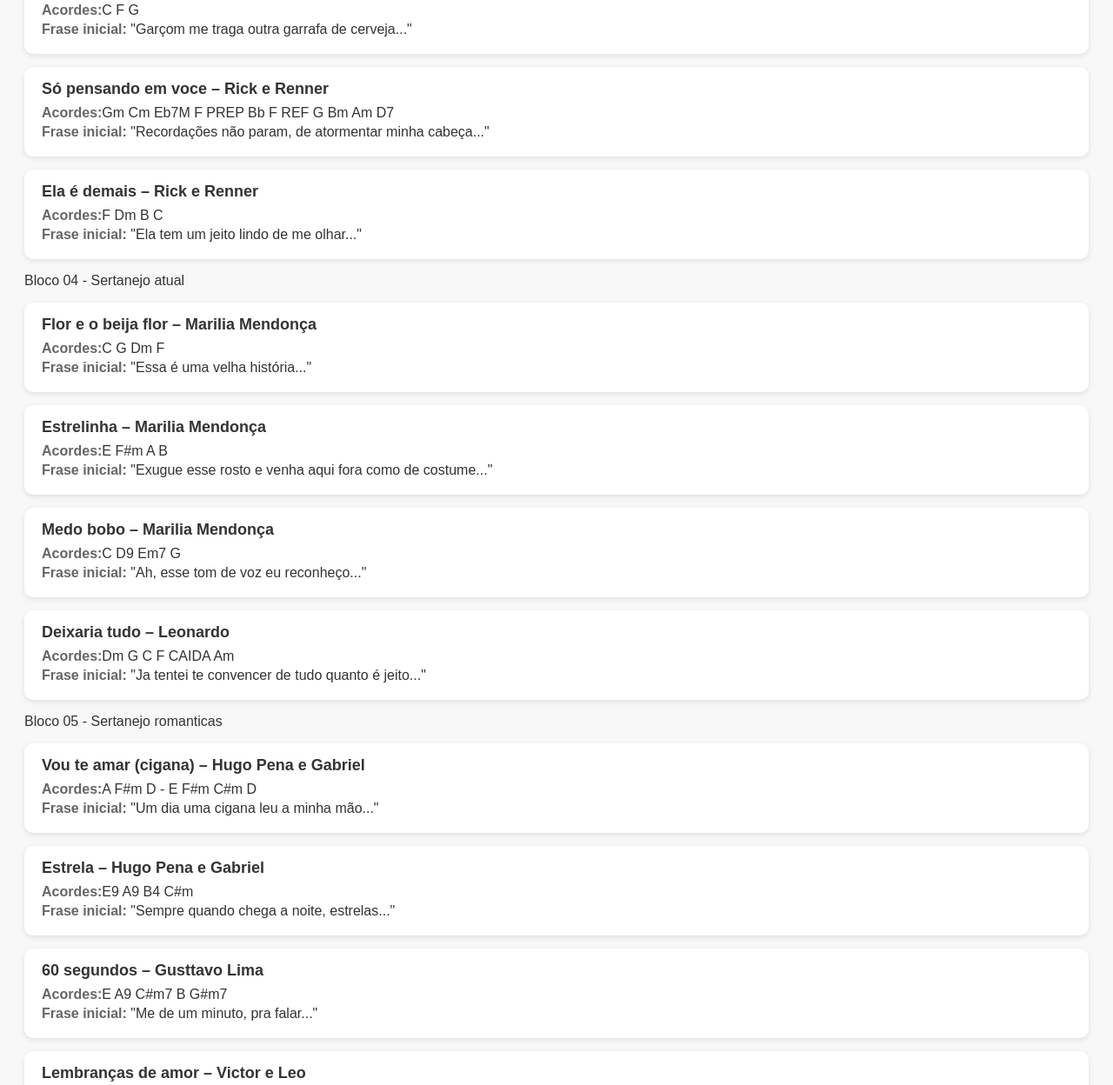
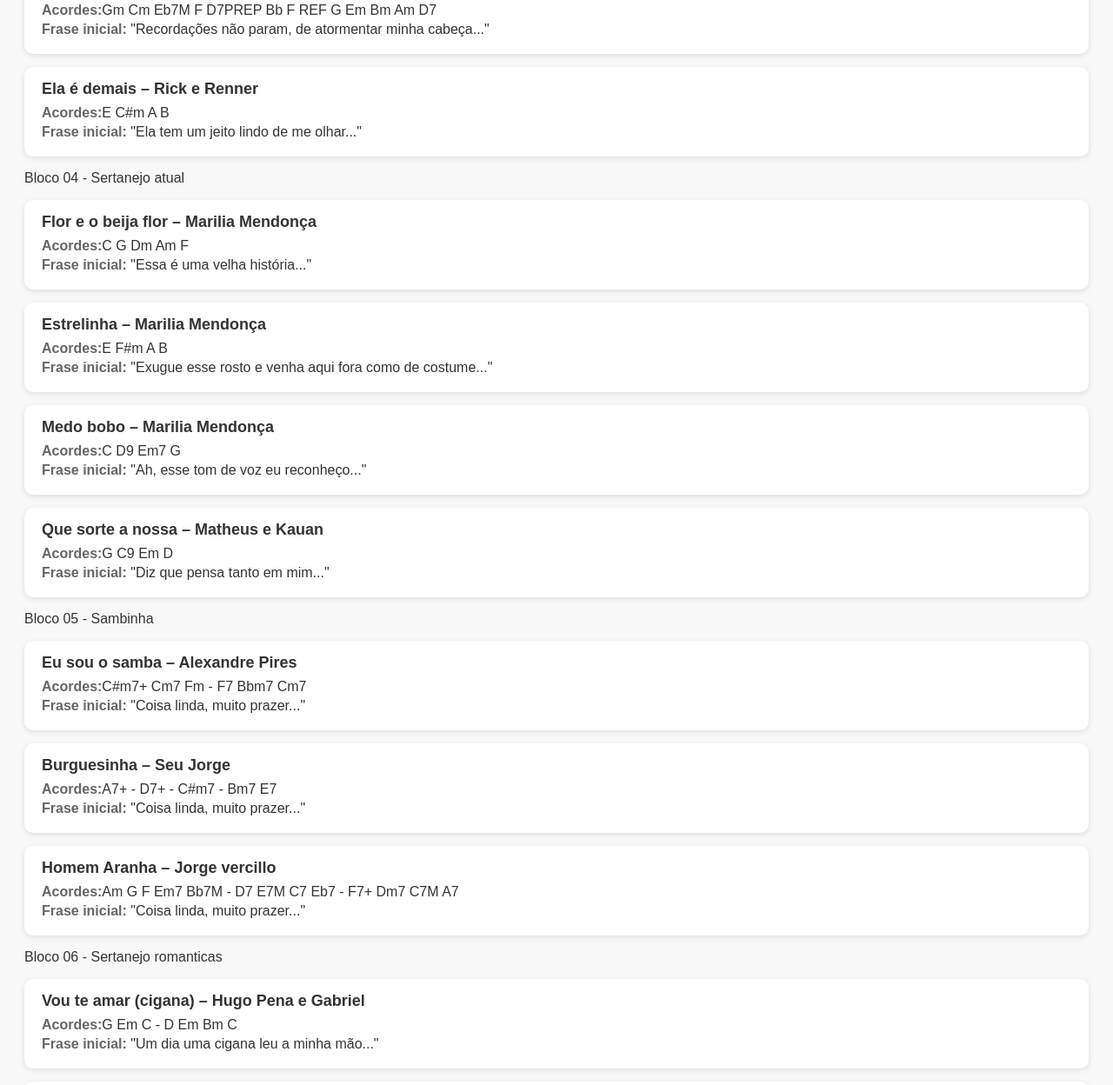
Before and after one commit to pgautomacaorpa/repositorio-solo, a plain HTML site: page index.html in a window 1280 px wide. Shown: the part 2059-3307 px from the top of the page at 87% size. Drawn offline with Linux system fonts and the light colour scheme.

Commit message:
atualizacao

```diff
--- a/index.html
+++ b/index.html
@@ -56,12 +56,11 @@
 
 <p>Bloco - Inicial</p>
 
-   <div class="musica">
+<div class="musica">
     <div class="titulo">Faz de conta – Hugo Pena e Gabriel</div>
     <div class="acordes"><span class="label">Acordes:</span>E B7 A</div>
     <div class="frase"><span class="label">Frase inicial:</span> "O que será que ta acontecendo..."</div>
 </div>
-
 
  <div class="musica">
     <div class="titulo">Morro de saudade – Hugo Pena e Gabriel</div>
@@ -104,7 +103,7 @@
 
   <div class="musica">
     <div class="titulo">Voce mudou – Cristiano Araujo</div>
-    <div class="acordes"><span class="label">Acordes:</span>D Bm G A - Em</div>
+    <div class="acordes"><span class="label">Acordes:</span>D Bm G A Em - G </div>
     <div class="frase"><span class="label">Frase inicial:</span> "Te falei mas você não me ouviu..."</div>
   </div>
 
@@ -129,22 +128,15 @@
   </div>
 
 <div class="musica">
-    <div class="titulo">Tempos modernos – Lulu Santos</div>
-    <div class="acordes"><span class="label">Acordes:</span>Dm F C G - REF Bb</div>
-    <div class="frase"><span class="label">Frase inicial:</span> "Eu vejo a vida melhor no futuro..."</div>
-  </div>
-
-<div class="musica">
     <div class="titulo">Dona – Roupa Nova</div>
     <div class="acordes"><span class="label">Acordes:</span>G Bm7 C9 D7 - REF G C D</div>
-    <div class="frase"><span class="label">Frase inicial:</span> "Eu vejo a vida melhor no futuro..."</div>
+    <div class="frase"><span class="label">Frase inicial:</span> "Dona, desses traiçoeiros, sonhos sempre verdadeiros..."</div>
   </div>
-
 
 <div class="musica">
     <div class="titulo">Whisky a gogo – Roupa Nova</div>
     <div class="acordes"><span class="label">Acordes:</span>E A9 B9 - REF E C#m </div>
-    <div class="frase"><span class="label">Frase inicial:</span> "Eu vejo a vida melhor no futuro..."</div>
+    <div class="frase"><span class="label">Frase inicial:</span> "Foi numa festa, gelo cuba libre..."</div>
   </div>
 
 <p>Bloco 03 - Sertanejo</p>
@@ -163,22 +155,21 @@
 
 <div class="musica">
     <div class="titulo">Só pensando em voce – Rick e Renner</div>
-    <div class="acordes"><span class="label">Acordes:</span>Gm Cm Eb7M F PREP Bb F REF G Bm Am D7 </div>
+    <div class="acordes"><span class="label">Acordes:</span>Gm Cm Eb7M F D7PREP Bb F REF G Em Bm Am D7 </div>
     <div class="frase"><span class="label">Frase inicial:</span> "Recordações não param, de atormentar minha cabeça..."</div>
 </div>
 
  <div class="musica">
     <div class="titulo">Ela é demais – Rick e Renner</div>
-    <div class="acordes"><span class="label">Acordes:</span>F Dm B C</div>
+    <div class="acordes"><span class="label">Acordes:</span>E C#m A B</div>
     <div class="frase"><span class="label">Frase inicial:</span> "Ela tem um jeito lindo de me olhar..."</div>
 </div>
 
 <p>Bloco 04 - Sertanejo atual</p>
 
-
   <div class="musica">
     <div class="titulo">Flor e o beija flor – Marilia Mendonça</div>
-    <div class="acordes"><span class="label">Acordes:</span>C G Dm F</div>
+    <div class="acordes"><span class="label">Acordes:</span>C G Dm Am F </div>
     <div class="frase"><span class="label">Frase inicial:</span> "Essa é uma velha história..."</div>
   </div>
 
@@ -194,18 +185,38 @@
     <div class="frase"><span class="label">Frase inicial:</span> "Ah, esse tom de voz eu reconheço..."</div>
   </div>
 
+ <div class="musica">
+  <div class="titulo">Que sorte a nossa  – Matheus e Kauan</div>
+    <div class="acordes"><span class="label">Acordes:</span>G C9 Em D</div>
+    <div class="frase"><span class="label">Frase inicial:</span> "Diz que pensa tanto em mim..."</div>
+</div>
+
+<p>Bloco 05 - Sambinha</p>
+
+<div class="musica">
+    <div class="titulo">Eu sou o samba – Alexandre Pires</div>
+    <div class="acordes"><span class="label">Acordes:</span>C#m7+ Cm7  Fm - F7 Bbm7 Cm7</div>
+    <div class="frase"><span class="label">Frase inicial:</span> "Coisa linda, muito prazer..."</div>
+</div>
 
  <div class="musica">
-    <div class="titulo">Deixaria tudo – Leonardo</div>
-    <div class="acordes"><span class="label">Acordes:</span>Dm G C F CAIDA Am</div>
-    <div class="frase"><span class="label">Frase inicial:</span> "Ja tentei te convencer de tudo quanto é jeito..."</div>
+    <div class="titulo">Burguesinha – Seu Jorge</div>
+    <div class="acordes"><span class="label">Acordes:</span>A7+ - D7+  - C#m7 - Bm7 E7</div>
+    <div class="frase"><span class="label">Frase inicial:</span> "Coisa linda, muito prazer..."</div>
 </div>
 
-<p>Bloco 05 - Sertanejo romanticas</p>
+ <div class="musica">
+    <div class="titulo">Homem Aranha – Jorge vercillo</div>
+    <div class="acordes"><span class="label">Acordes:</span>Am G F Em7 Bb7M - D7 E7M C7 Eb7 - F7+ Dm7  C7M A7 </div>
+    <div class="frase"><span class="label">Frase inicial:</span> "Coisa linda, muito prazer..."</div>
+</div>
 
- <div class="musica">
+
+<p>Bloco 06 - Sertanejo romanticas</p>
+
+<div class="musica">
     <div class="titulo">Vou te amar (cigana) – Hugo Pena e Gabriel</div>
-    <div class="acordes"><span class="label">Acordes:</span>A F#m D - E F#m C#m D</div>
+    <div class="acordes"><span class="label">Acordes:</span>G Em C - D Em Bm C</div>
     <div class="frase"><span class="label">Frase inicial:</span> "Um dia uma cigana leu a minha mão..."</div>
 </div>
 
@@ -220,7 +231,6 @@
     <div class="acordes"><span class="label">Acordes:</span>E A9 C#m7 B G#m7 </div>
     <div class="frase"><span class="label">Frase inicial:</span> "Me de um minuto, pra falar..."</div>
 </div>
-
 
  <div class="musica">
     <div class="titulo">Lembranças de amor – Victor e Leo</div>
@@ -247,7 +257,6 @@
     <div class="acordes"><span class="label">Acordes:</span>E B C#m7 A </div>
     <div class="frase"><span class="label">Frase inicial:</span> "Ta faltando eu em mim..."</div>
 </div>
-
 
 <div class="musica">
     <div class="titulo">Jejum de amor – Gusttavo Lima</div>
@@ -293,7 +302,6 @@
     <div class="frase"><span class="label">Frase inicial:</span> "Do jeito que voce me olha..."</div>
 </div>
 
-
 <p>Bloco- Sertanejo pra beber uisque</p>
 
 <div class="musica">
```
